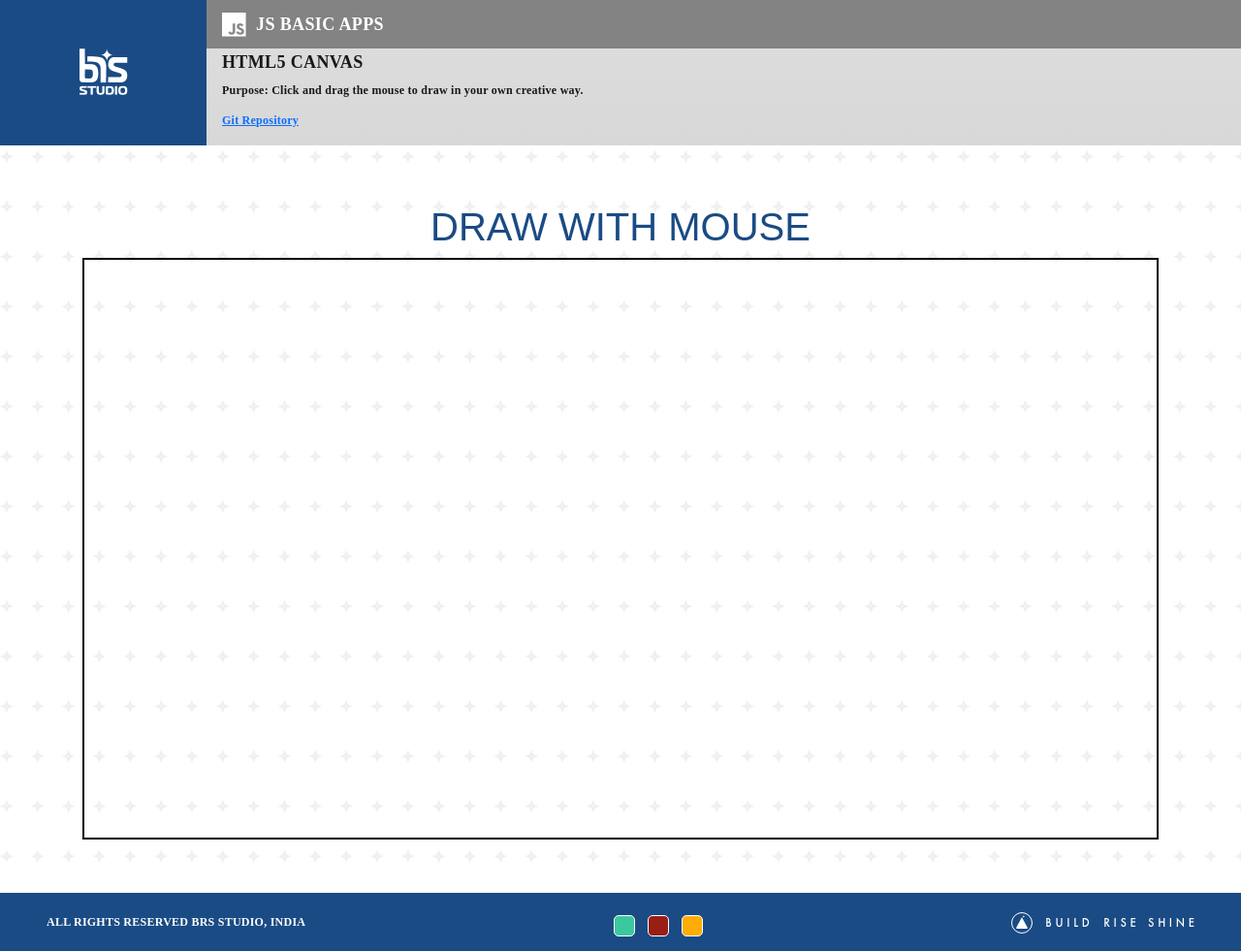
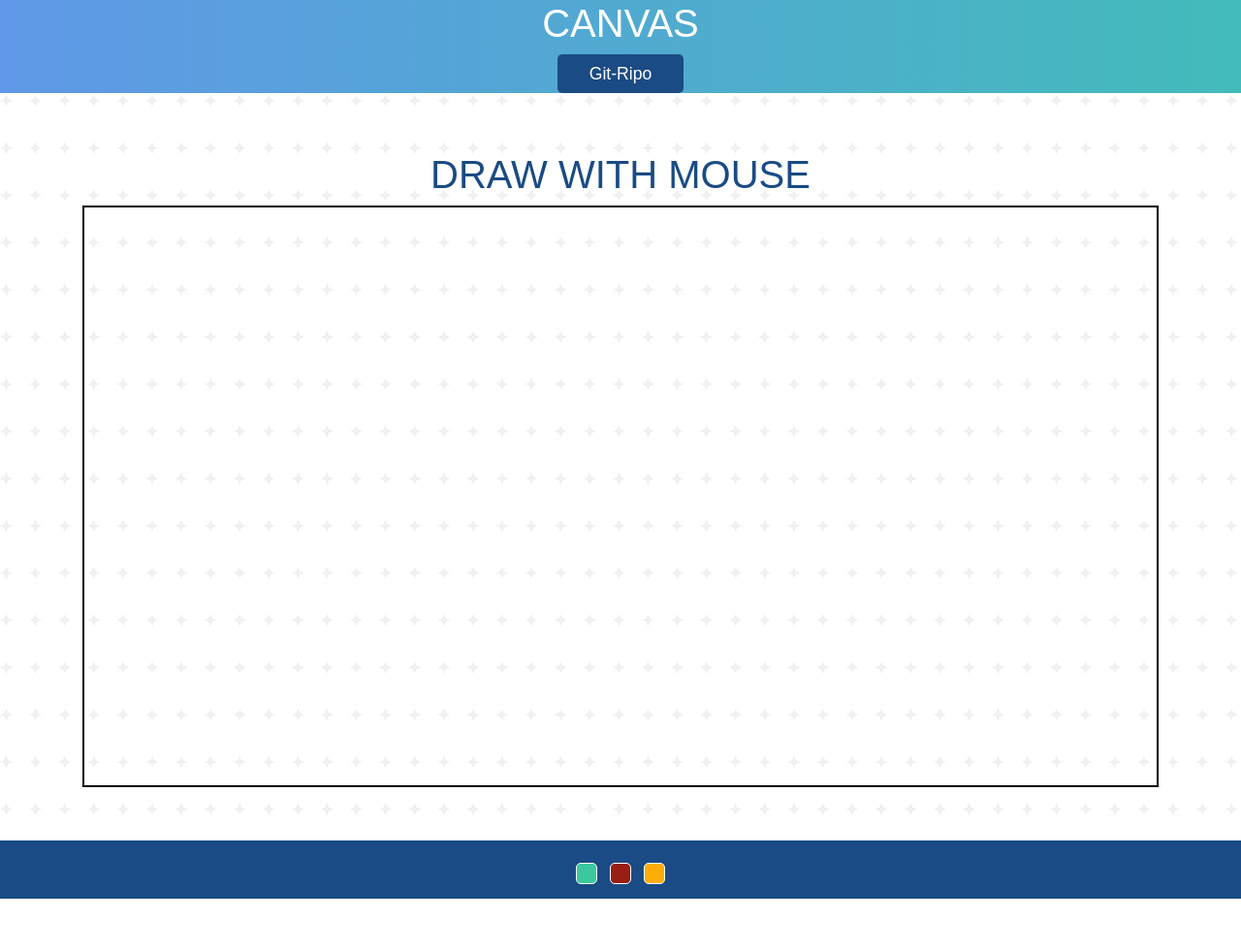
Before and after one commit to Shyam-brs/html-canvas-Project, a plain HTML site: page index.html in a window 1280 px wide. Shown: the whole page at 97% size. After the commit the page ends 927 px from the top, so only its background shows below. Drawn offline with nearby package versions, Linux system fonts and the light colour scheme.

Commit message:
updating app

```diff
--- a/assets/css/style.css
+++ b/assets/css/style.css
@@ -15,9 +15,43 @@ body {
     margin: 0;
     padding: 0;
 }
+.btn {
+    width: 130px;
+    height: 40px;
+    font-size: 1.1em;
+    cursor: pointer;
+    background-color: var(--primary-color);
+    color: #fff;
+    border: none;
+    border-radius: 5px;
+    transition: all .4s;
+   }
+
+   .btn:hover {
+    border-radius: 5px;
+    transform: translateY(-10px);
+    box-shadow: 0 7px 0 -2px #f85959,
+     0 15px 0 -4px #39a2db,
+     0 16px 10px -3px #39a2db;
+   }
+
+   .btn:active {
+    transition: all 0.2s;
+    transform: translateY(-5px);
+    box-shadow: 0 2px 0 -2px #f85959,
+     0 8px 0 -4px #39a2db,
+     0 12px 10px -3px #39a2db;
+   }
+
+   .git{
+    text-align: center;
+   }
+   header{
+    background: linear-gradient(to right, rgb(95, 152, 231), rgb(67, 187, 187));
+   }
 
 h1 {
-    color: var(--primary-color);
+    color: #FFFFFF;
 }
 
 p {
--- a/index.html
+++ b/index.html
@@ -5,6 +5,7 @@
     <meta name="viewport" content="width=device-width, initial-scale=1.0" />
     <meta http-equiv="X-UA-Compatible" content="ie=edge" />
     <title>HTML5 Canvas | Javascript</title>
+    <link rel="icon" href="assets/img/images.png">
     <link rel="icon" href="http://203.193.173.125/buildriseshine/favicon.png" />
     <link
       href="https://cdn.jsdelivr.net/npm/bootstrap@5.3.0-alpha1/dist/css/bootstrap.min.css"
@@ -17,28 +18,10 @@
   </head>
   <body>
     <header>
-      <div class="d-flex bg-gradient">
-        <div class="d-flex flex-grow-1">
-          <nav class="courseTitle">
-            <button class="navbar-brand border-0">
-              <img src="assets/img/logo.png" alt="logo" />
-            </button>
-          </nav>
-          <div class="flex-grow-1">
-            <div class="ReactTitle ps-3 d-flex align-items-center">
-              <img src="assets/img/logo-javascript@2x.png" alt="logo" />
-              <h3 class="mb-0">JS Basic Apps</h3>
-            </div>
-            <div class="d-flex ps-3 align-items-center">
-              <div class="flex-grow-1">
-                <h4>HTML5 Canvas</h4>
-                <p class="pb-0 mb-3 text-start">Purpose: Click and drag the mouse to draw in your own creative way.</p>
-                <p class="pb-0 mt-0 text-start"><a href="https://github.com/brs-studio/js-basics/tree/main/html-canvas" target="_blank" >Git Repository </a></p>
-              </div>
-            </div>
-          </div>
-        </div>
-      </div>
+      <div class="git">
+      <h1>CANVAS</h1>
+      <a href="https://github.com/Shyam-brs/html-canvas-Project"><button class="btn">Git-Ripo</button></a>
+    </div>
     </header>
 
     <main role="main" class="container mx-auto">
@@ -47,8 +30,7 @@
     </main>
 
     <footer class="footer footer-dark">
-      <div class="d-flex justify-content-between px-5">
-        <div>ALL RIGHTS RESERVED BRS STUDIO, INDIA</div>
+      <div class="d-flex justify-content-center px-5">
         <div>
           <button
             onclick="setTheme('#3CC89E')"
@@ -63,9 +45,6 @@
             class="theme-switch theme-switch-yellow_sea"
           ></button>
         </div>
-        <div>
-          <img src="assets/img/footer-logo.png" alt="logo" />
-        </div>
       </div>
     </footer>
     <script src="assets/js/script.js" defer></script>
```
Also changed, not shown: assets/img/images.png (added).
